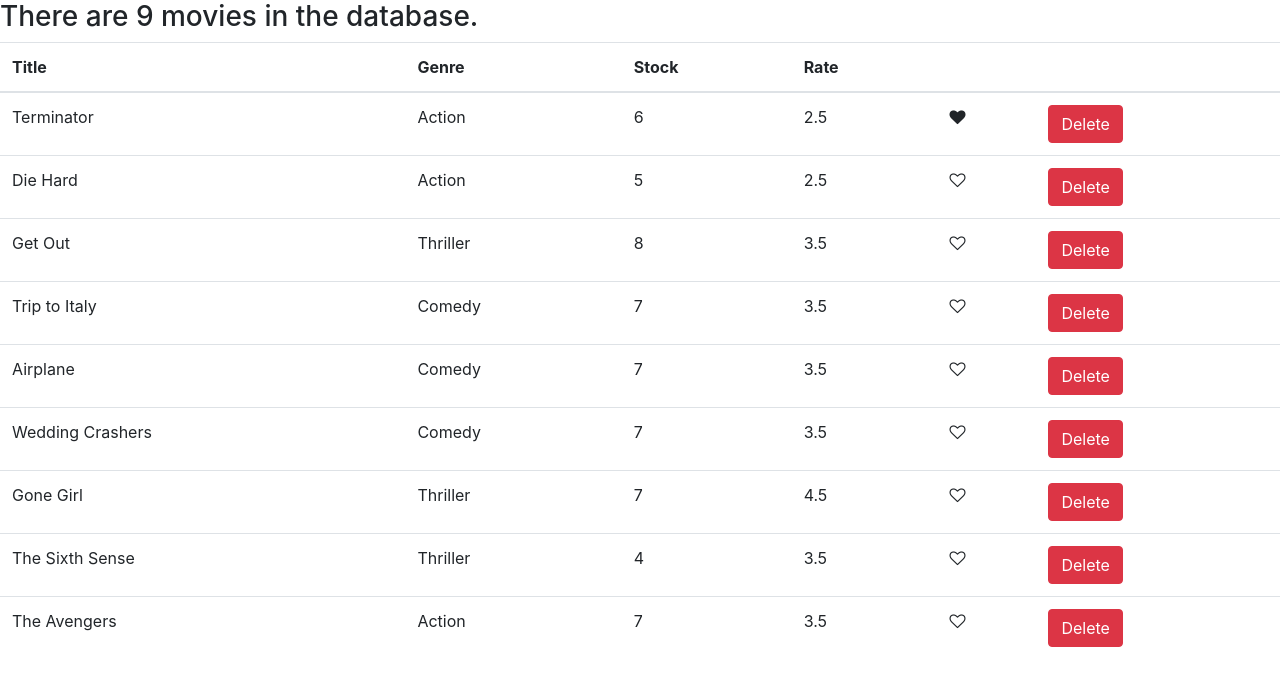
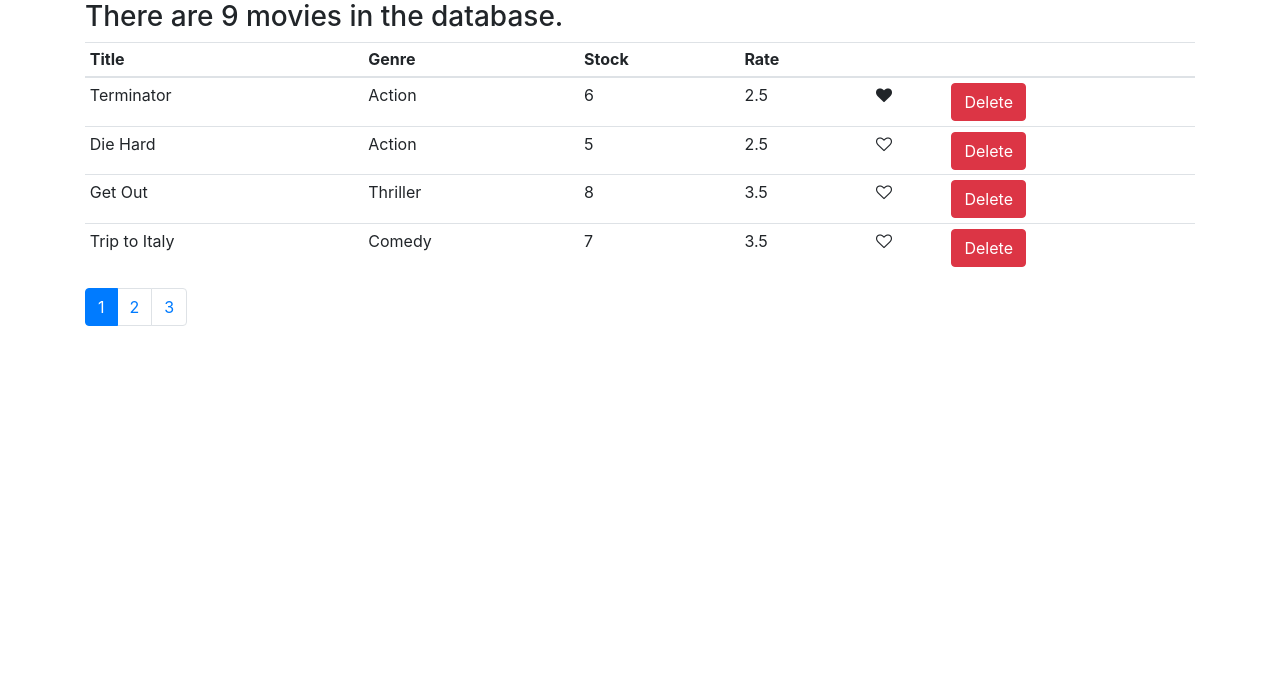
Before and after one commit to cherry77/MyReact, a React (Create React App) app in the folder counter-app/: page / in a window 1280 px wide. Shown: the top 686 px of the page. Built offline with nearby package versions, Linux system fonts and the light colour scheme.

Commit message:
add pagination

```diff
--- a/counter-app/package.json
+++ b/counter-app/package.json
@@ -8,6 +8,8 @@
     "@testing-library/user-event": "^7.1.2",
     "bootstrap": "^4.4.1",
     "font-awesome": "4.7.0",
+    "lodash": "^4.17.15",
+    "prop-types": "^15.7.2",
     "react": "^16.12.0",
     "react-dom": "^16.12.0",
     "react-scripts": "3.4.0"
--- /dev/null
+++ b/counter-app/src/components/common/pagination.jsx
@@ -0,0 +1,32 @@
+import React from 'react'
+import _ from 'lodash';
+import PropTypes from 'prop-types'
+
+const Pagination = (props) => {
+    const {itemCounts, pageSize, currentPage, onPageChange} = props;
+    //计算页数
+    const pagesCount = Math.ceil(itemCounts / pageSize);
+    if (pagesCount === 1) return null;
+    //页数循环成数组格式,好循环渲染视图
+    const pages = _.range(1, pagesCount + 1);
+    return (
+        <nav>
+            <ul className="pagination">
+                {pages.map(page => (
+                    <li className={currentPage === page? "page-item active": "page-item" } key={page}>
+                        <a className="page-link" onClick={()=>onPageChange(page)}>{page}</a>
+                    </li>
+                ))}
+            </ul>
+        </nav>
+    )
+};
+
+Pagination.propTypes = {
+    itemCounts: PropTypes.number.isRequired,
+    pageSize: PropTypes.number.isRequired,
+    currentPage: PropTypes.number.isRequired,
+    onPageChange: PropTypes.func.isRequired
+};
+
+export default Pagination;
--- a/counter-app/src/components/movies.jsx
+++ b/counter-app/src/components/movies.jsx
@@ -1,12 +1,16 @@
 import React, {Component} from 'react'
 import {getMovies} from './../services/fakeMovieService'
-import Like from './like'
+import Like from './common/like'
+import Pagination from "./common/pagination"
+import {paginate} from './../utils/pagination'
 
 class Movies extends Component {
     constructor(props) {
         super(props);
         this.state = {
             movies: [],
+            pageSize: 4,
+            currentPage: 1
         }
     }
 
@@ -30,13 +34,20 @@ class Movies extends Component {
         this.setState({movies})
     };
 
+    handlePageChange = page => {
+        this.setState({currentPage: page});
+    };
+
     render() {
         const {length: count} = this.state.movies;
-        if(count === 0) return <h3>There are no movies in the database.</h3>
+        if (count === 0) return <h3>There are no movies in the database.</h3>
+        const {pageSize, currentPage, movies: allMovies} = this.state;
+        const movies = paginate(allMovies, currentPage, pageSize);
         return (
             <React.Fragment>
+                <div className="container">
                     <h3>There are {count} movies in the database.</h3>
-                <table className="table">
+                    <table className="table table-sm">
                         <thead>
                         <tr>
                             <th>Title</th>
@@ -48,7 +59,7 @@ class Movies extends Component {
                         </tr>
                         </thead>
                         <tbody>
-                    {this.state.movies.map(movie => (
+                        {movies.map(movie => (
                             <tr key={movie._id}>
                                 <td>{movie.title}</td>
                                 <td>{movie.genre.name}</td>
@@ -64,6 +75,11 @@ class Movies extends Component {
                         ))}
                         </tbody>
                     </table>
+                    <Pagination itemCounts={count}
+                                pageSize={pageSize}
+                                currentPage={currentPage}
+                                onPageChange={this.handlePageChange}/>
+                </div>
             </React.Fragment>
         )
     }
--- a/counter-app/src/components/navbar.js
+++ b/counter-app/src/components/navbar.js
@@ -1,15 +1,14 @@
-import React, {Component} from 'react'
+import React from 'react'
 
-class NavBar extends Component{
-    render () {
+const NavBar = (props) => {
     return (
         <nav className="navbar navbar-light bg-light">
             <a className="navbar-brand" href="#">
                 Navbar {" "}
-                    <span className="badge badge-pill badge-secondary">{this.props.totalCounters}</span>
+                <span className="badge badge-pill badge-secondary">{props.totalCounters}</span>
             </a>
         </nav>
     )
-    }
-}
+};
+
 export default NavBar;
--- a/counter-app/src/index.js
+++ b/counter-app/src/index.js
@@ -1,7 +1,7 @@
 import React from 'react';
 import ReactDOM from 'react-dom';
 import './index.css';
-import App from './App';
+// import App from './App';
 import * as serviceWorker from './serviceWorker';
 import 'bootstrap/dist/css/bootstrap.css';
 import 'font-awesome/css/font-awesome.css';
--- /dev/null
+++ b/counter-app/src/utils/pagination.js
@@ -0,0 +1,7 @@
+import _ from 'lodash';
+
+export const paginate = (items, currentPage, pageSize) => {
+    const startIndex = (currentPage - 1) * pageSize;
+    return _(items).slice(startIndex).take(pageSize).value();
+
+};
```
Also changed, not shown: counter-app/src/components/common/like.jsx (renamed from counter-app/src/components/like.jsx). Lines whose indentation alone changed are shown as unchanged.
